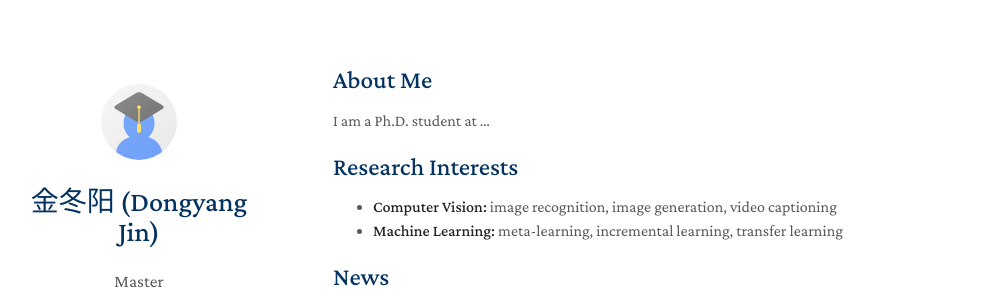
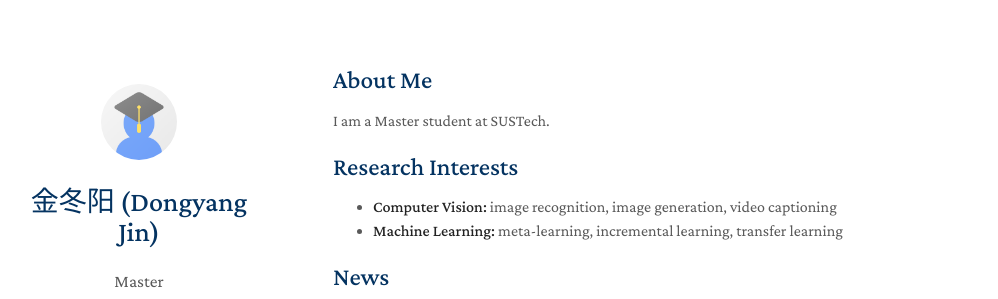
Before and after one commit to jdyjjj/jdyjjj.github.io, a Jekyll site: the page built from index.md, in a window 1280 px wide and 1216 px high. Shown: the top 299 px of the window, without its empty margins (137-1135 px from the left). Built offline with Jekyll 4.4.1, drawn with Linux system fonts in a browser that asks for light colours; a style sheet for code colours, icons or effects is not loaded; our own code applies the rules of GitHub Pages for plain Markdown files.

Commit message:
Update index.md

```diff
--- a/index.md
+++ b/index.md
@@ -4,7 +4,7 @@ layout: homepage
 
 ## About Me
 
-I am a Ph.D. student at ...
+I am a Master student at SUSTech.
 
 ## Research Interests
 
```
